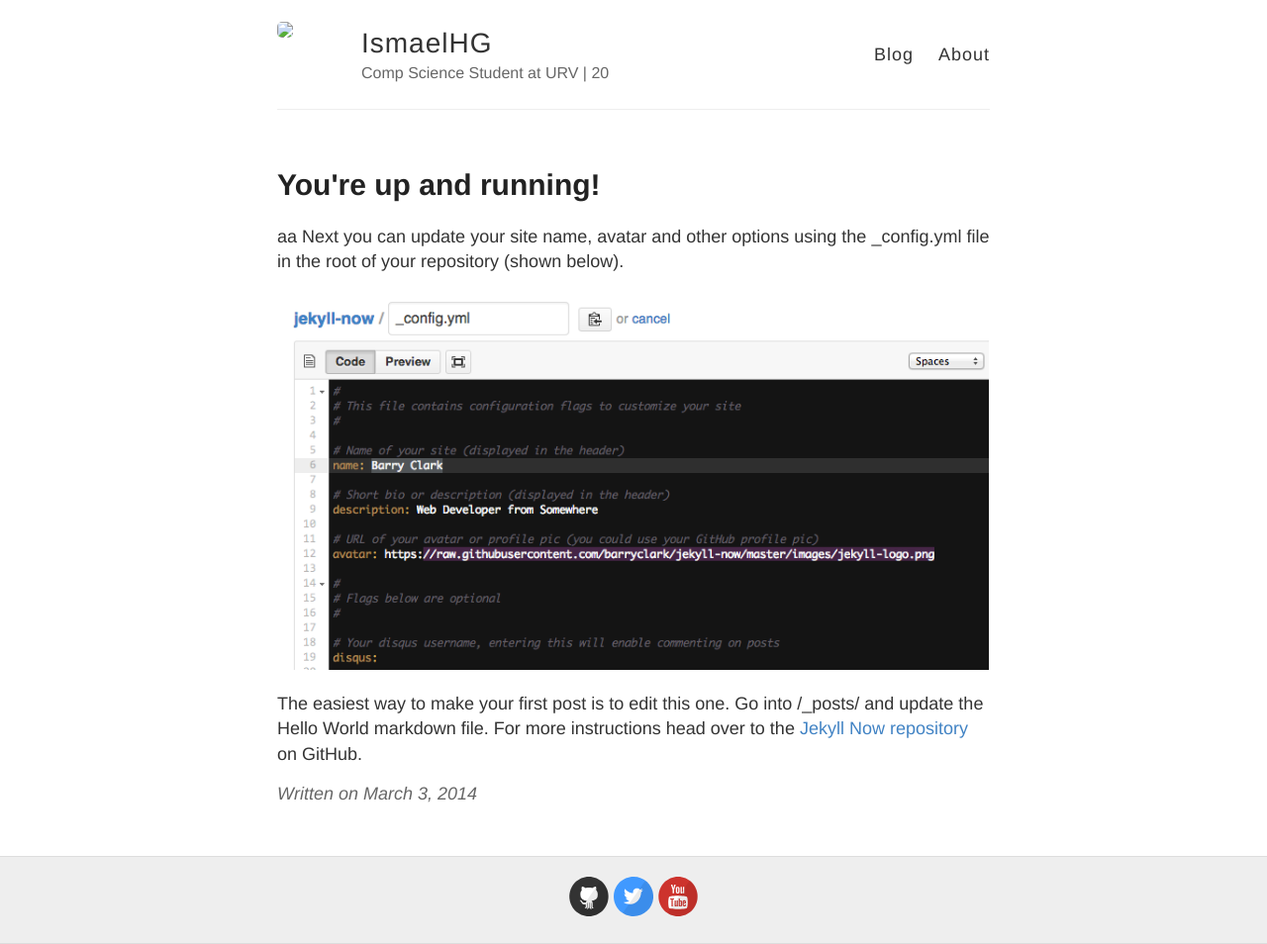
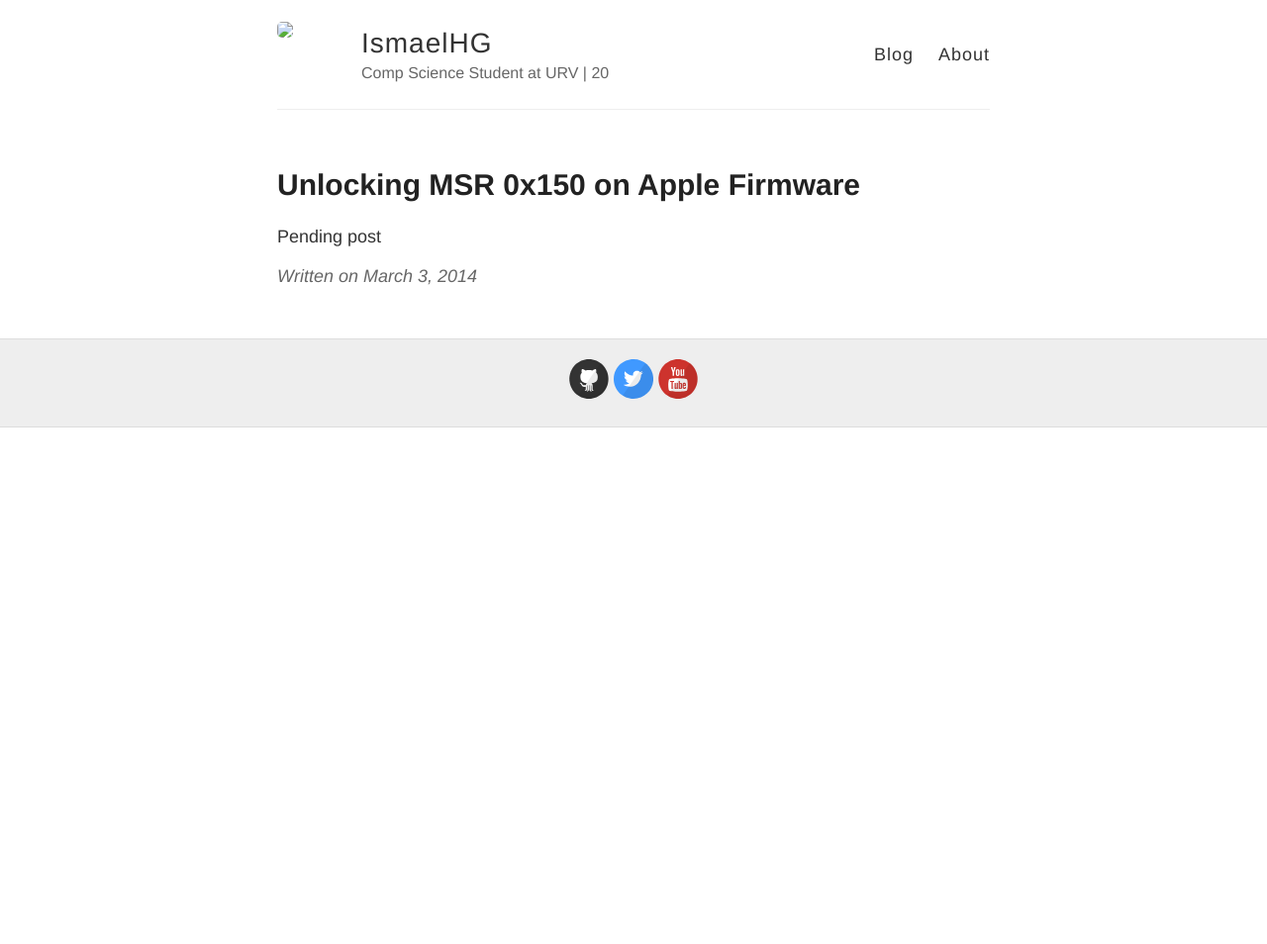
Before and after one commit to IsmaelHG/ismaelhg.github.io, a Jekyll site: the page built from _posts/2014-3-3-Hello-World.md, in a window 1280 px wide. Shown: the whole page at 99% size. Built offline with Jekyll 4.4.1, drawn with Linux system fonts in a browser that asks for light colours; after the commit the page ends 900 px from its top, so only the background shows below that.

Commit message:
Update 2014-3-3-Hello-World.md

```diff
--- a/_posts/2014-3-3-Hello-World.md
+++ b/_posts/2014-3-3-Hello-World.md
@@ -1,10 +1,5 @@
 ---
 layout: post
-title: You're up and running!
+title: Unlocking MSR 0x150 on Apple Firmware
 ---
-aa
-Next you can update your site name, avatar and other options using the _config.yml file in the root of your repository (shown below).
-
-![_config.yml]({{ site.baseurl }}/images/config.png)
-
-The easiest way to make your first post is to edit this one. Go into /_posts/ and update the Hello World markdown file. For more instructions head over to the [Jekyll Now repository](https://github.com/barryclark/jekyll-now) on GitHub.
+Pending post
```
